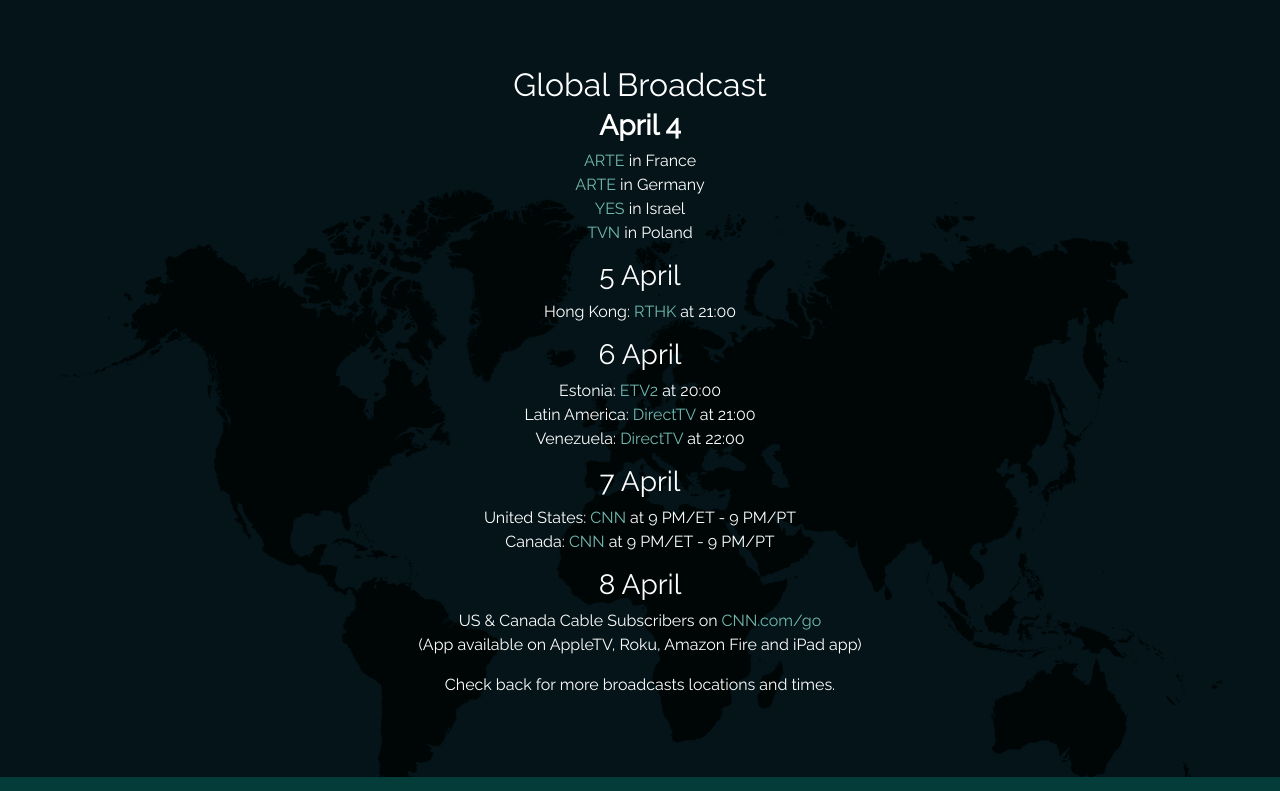
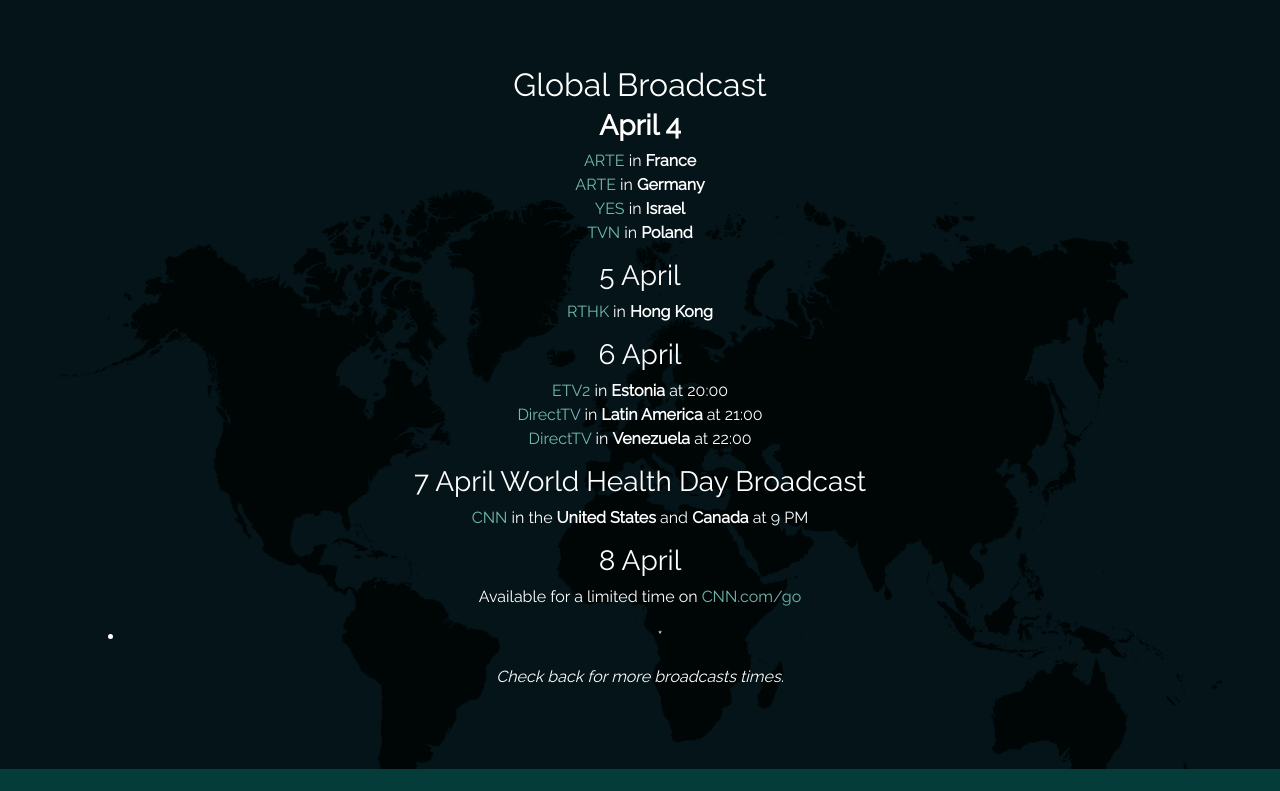
Before and after one commit to caseyg/takesallofus, a Jekyll site: the page built from index.md, in a window 1280 px wide and 900 px high, scrolled down 1199 px, cut to the strip 109-900 px from the top of the window. Built offline with Jekyll 4.4.1, drawn with Linux system fonts in a browser that asks for light colours; nearby versions of some CDN libraries; comment, search, counter and statistics services are not loaded.

Commit message:
Updated Index

```diff
--- a/index.md
+++ b/index.md
@@ -10,32 +10,32 @@
   description: |-
     ### **April 4**
 
-    [ARTE](http://www.arte.tv) in France\
-    [ARTE](http://www.wdr.de) in Germany\
-    [YES](http://www.yes.co.il) in Israel\
-    [TVN](http://www.tvn.pl/) in Poland
+    [ARTE](http://www.arte.tv) in **France**\
+    [ARTE](http://www.wdr.de) in **Germany**\
+    [YES](http://www.yes.co.il) in **Israel**\
+    [TVN](http://www.tvn.pl/) in **Poland**
 
     ### 5 April
 
-    Hong Kong: [RTHK](http://www.rthk.hk/) at 21:00
+    [RTHK](http://www.rthk.hk/) in **Hong Kong**
 
     ### 6 April
 
-    Estonia: [ETV2](http://etv2.err.ee/) at 20:00\
-    Latin America: [DirectTV](http://www.directvla.com/) at 21:00\
-    Venezuela: [DirectTV](http://www.directv.com.ve/) at 22:00
+    [ETV2](http://etv2.err.ee/) in **Estonia** at 20:00\
+    [DirectTV](http://www.directvla.com/) in **Latin America** at 21:00\
+    [DirectTV](http://www.directv.com.ve/) in **Venezuela** at 22:00
 
-    ### 7 April
+    ### 7 April  World Health Day Broadcast
 
-    United States: [CNN](http://www.cnn.com) at 9 PM/ET - 9 PM/PT\
-    Canada: [CNN](http://www.cnn.com) at 9 PM/ET - 9 PM/PT
+    [CNN](http://www.cnn.com) in the **United States** and **Canada** at 9 PM
 
     ### 8 April
 
-    US & Canada Cable Subscribers on [CNN.com/go](http://www.cnn.com/go)\
-    \(App available on AppleTV, Roku, Amazon Fire and iPad app)
+    Available for a limited time on [CNN.com/go  ](http://www.cnn.com/go)
 
-    Check back for more broadcasts locations and times.
+    *  *
+
+    *Check back for more broadcasts times.*
 events:
 - date-and-time: Wednesday 22 March at 19:00
   title: 'CPH:DOX Screening '
```
